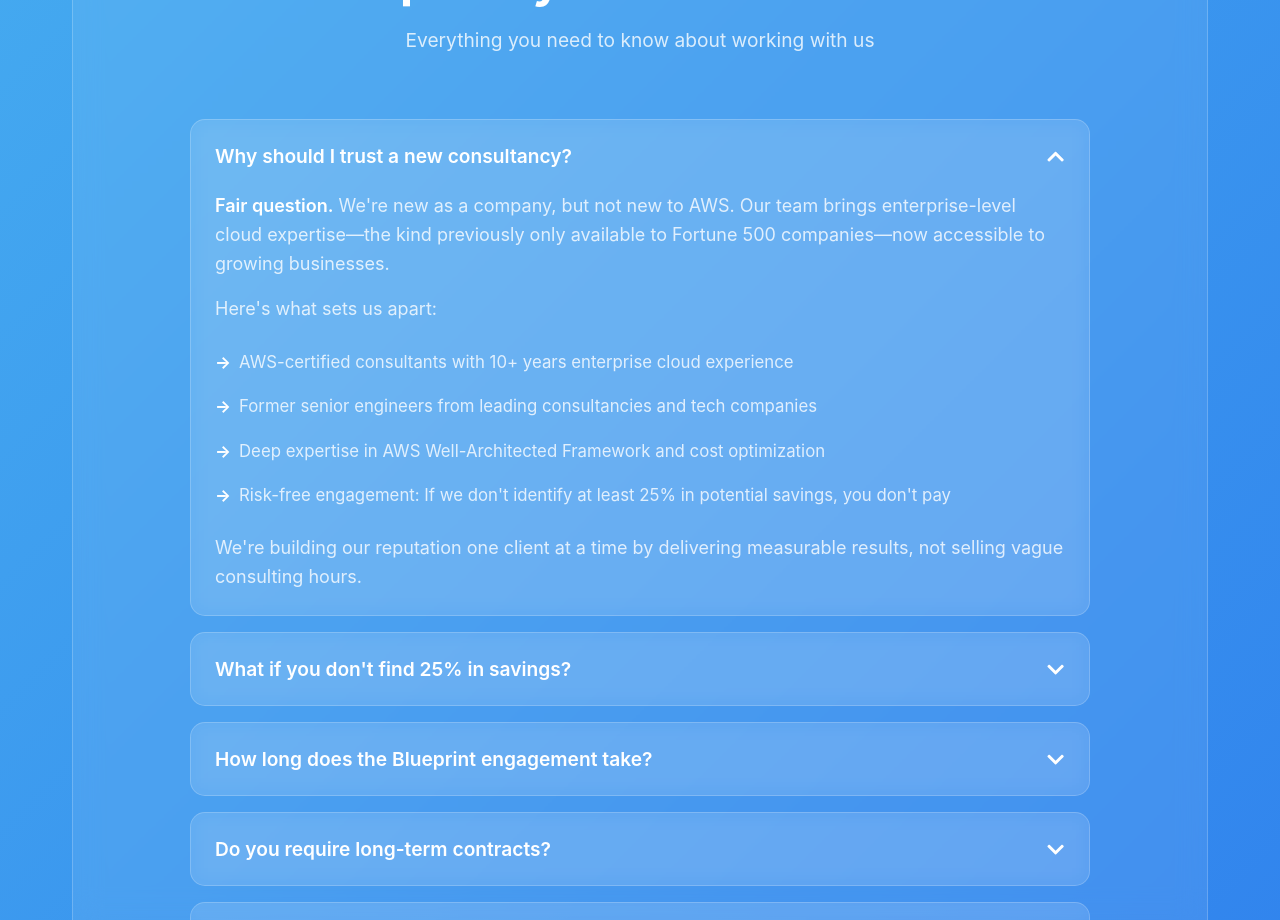
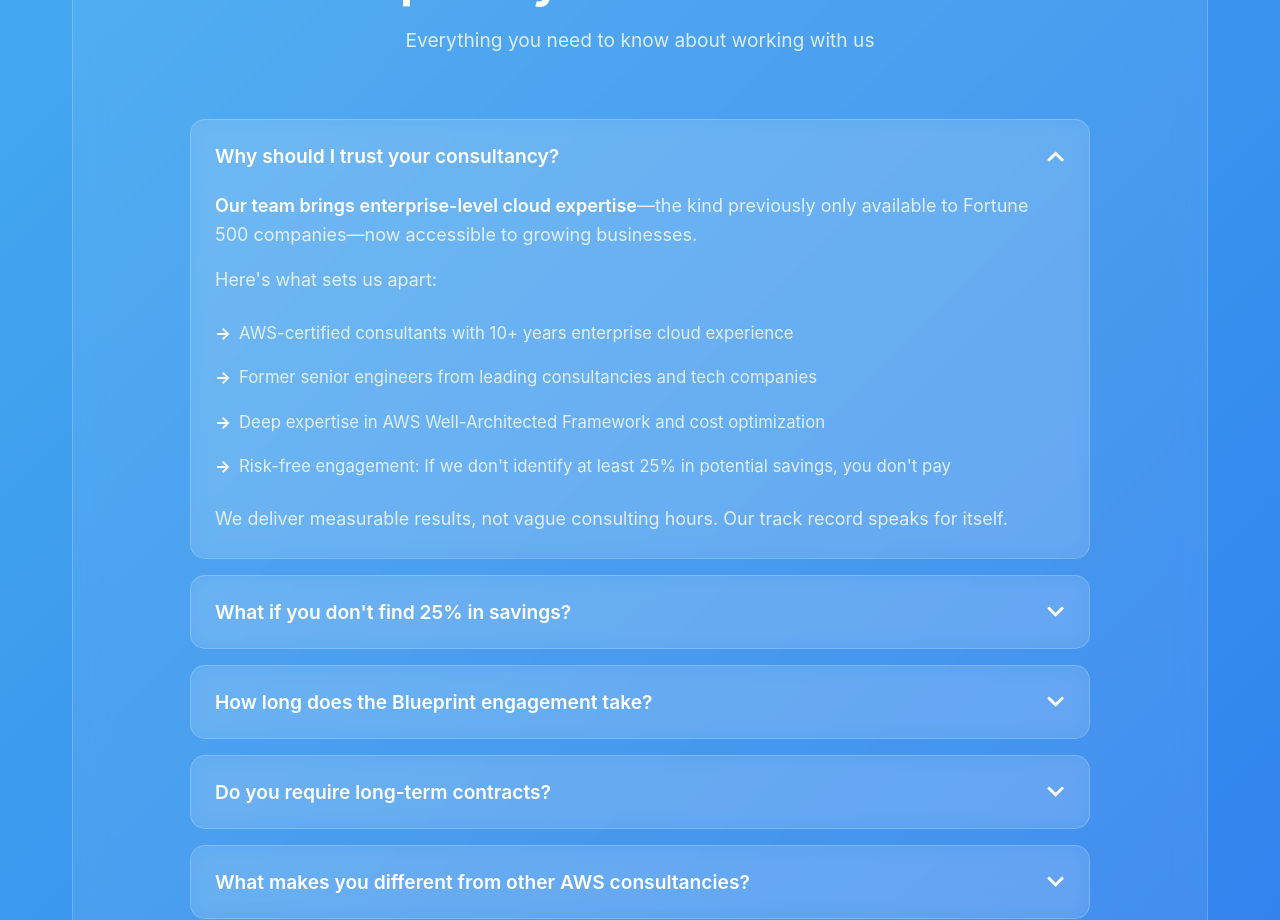
Before and after one commit to North-Point-Digital/north-point-digital.github.io, a React (Create React App) app: page /ai-launchpad in a window 1280 px wide. Shown: the part 2220-3140 px from the top of the page. Built offline with nearby package versions, Linux system fonts and the light colour scheme.

Commit message:
refining the faq section

```diff
--- a/src/components/FAQSection.tsx
+++ b/src/components/FAQSection.tsx
@@ -132,11 +132,11 @@ const FAQSection: React.FC<FAQSectionProps> = ({ framed }) => {
 
   const faqs: FAQItemData[] = [
     {
-      question: "Why should I trust a new consultancy?",
+      question: "Why should I trust your consultancy?",
       answer: (
         <>
           <p>
-            <strong>Fair question.</strong> We're new as a company, but not new to AWS. Our team brings enterprise-level cloud expertise—the kind previously only available to Fortune 500 companies—now accessible to growing businesses.
+            <strong>Our team brings enterprise-level cloud expertise</strong>—the kind previously only available to Fortune 500 companies—now accessible to growing businesses.
           </p>
           <p>
             Here's what sets us apart:
@@ -148,7 +148,7 @@ const FAQSection: React.FC<FAQSectionProps> = ({ framed }) => {
             <li>Risk-free engagement: If we don't identify at least 25% in potential savings, you don't pay</li>
           </ul>
           <p>
-            We're building our reputation one client at a time by delivering measurable results, not selling vague consulting hours.
+            We deliver measurable results, not vague consulting hours. Our track record speaks for itself.
           </p>
         </>
       )
```
